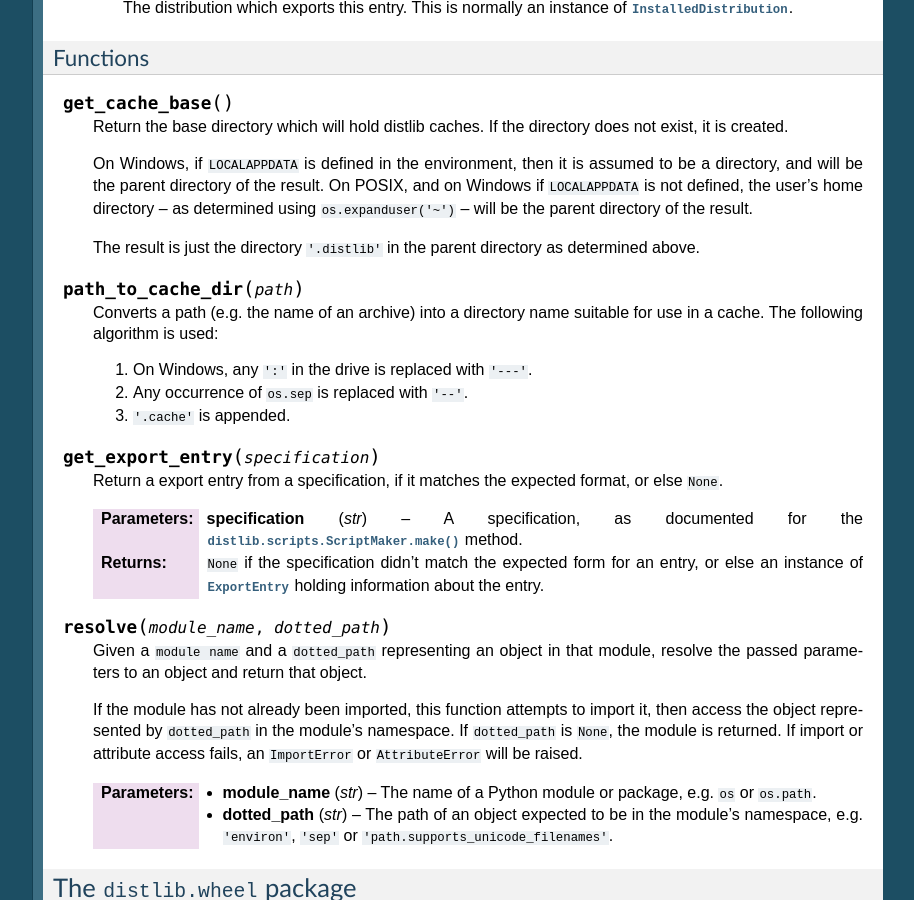
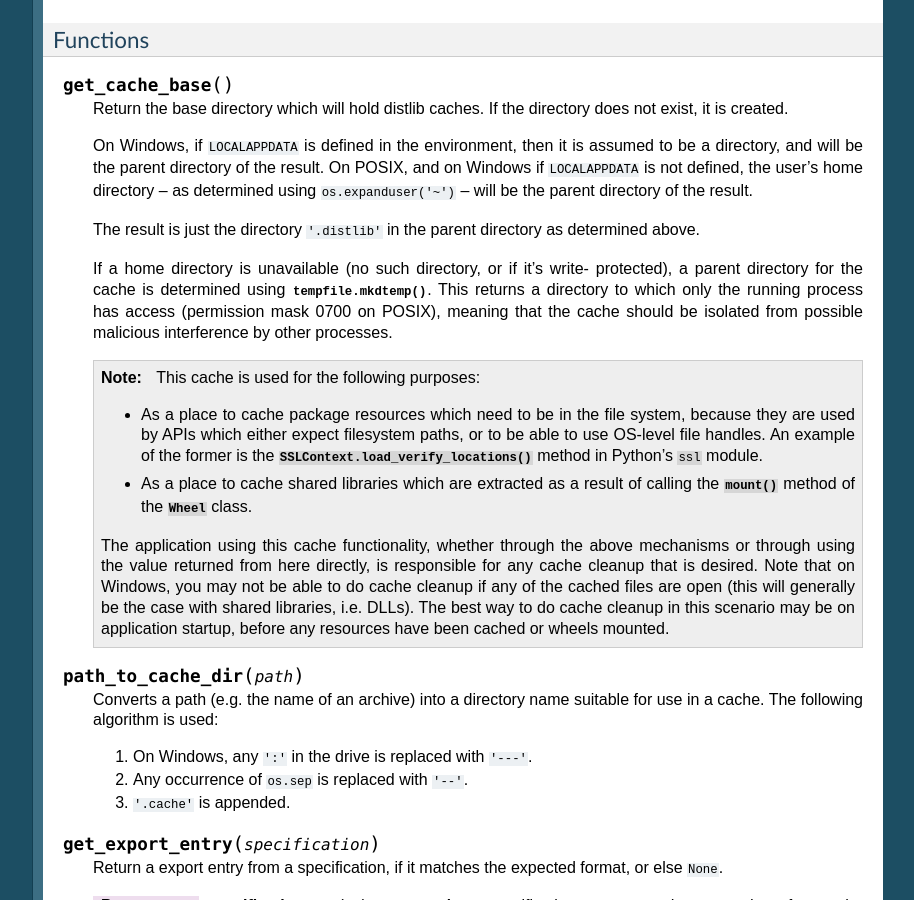
Before and after one commit to pypa/distlib, a Sphinx documentation site: the page built from docs/reference.rst, in a window 1280 px wide and 900 px high, scrolled down 14884 px. Shown: the whole window, without its empty margins (187-1101 px from the left). Built offline with Sphinx 7.4.7, drawn with Linux system fonts in a browser that asks for light colours; formulas are drawn with MathJax 3; comment, search, counter and statistics services are not loaded; some of the changed text lies outside the part shown.

Commit message:
Documentation updated.

```diff
--- a/CHANGES.rst
+++ b/CHANGES.rst
@@ -25,7 +25,8 @@
 
 - wheel
 
-    - Added ``verify``method to the ``Wheel`` class.
+    - Added ``verify``, ``is_compatible`` and ``is_mountable`` methods to the
+      ``Wheel`` class.
 
     - Converted local version separators from '-' to '_' and back.
 
--- a/docs/reference.rst
+++ b/docs/reference.rst
@@ -368,8 +368,10 @@
       This attribute is the same as the path for file-based resource.
       For resources in a .zip file, the relevant resource is extracted
       to a file in a cache in the file system, and the name of the cached
-      file is returned. This is for use with APIs that need file names
-      or to be able to access data through OS-level file handles.
+      file is returned. This is for use with APIs that need file names,
+      or need to be able to access data through OS-level file handles. See
+      the :class:`~distlib.resources.Cache` documentation for more
+      information about the cache.
 
    Methods:
 
@@ -445,17 +447,16 @@
    .. method:: __init__(base=None)
 
       Initialise a cache instance with a specific directory which holds the
-      cache. If ``base`` is specified but does not exist, it is created.
-      If ``base`` is not specified, it defaults to
-      ``os.expanduser('~/.distlib/resource-cache') on
-      POSIX platforms (``os.name == 'posix'``). On Windows, if the environment
-      contains ``LOCALAPPDATA``, the cache will be placed in
+      cache. If ``base`` is not specified, it defaults to the directory
+      ``resource-cache`` in the directory returned by
+      :func:`~distlib.util.get_cache_base`.
 
-          ``os.path.expandvars(r'$localappdata\.distlib\resource-cache')``
-
-      Otherwise, the location will be
-
-          ``os.path.expanduser(r'~\.distlib\resource-cache')``
+      .. warning:: If ``base`` is specified, it should exist and its
+         permissions (relevant on POSIX only) should be set to 0700 - i.e. only
+         the user of the running process has any rights over the directory. If
+         this is not done, the application using this functionality may be
+         vulnerable to security breaches as a result of other processes being
+         able to interfere with the cache.
 
    .. method:: get(resource)
 
@@ -1038,6 +1039,34 @@
    The result is just the directory ``'.distlib'`` in the parent directory as
    determined above.
 
+   If a home directory is unavailable (no such directory, or if it's write-
+   protected), a parent directory for the cache is determined using
+   :func:`tempfile.mkdtemp`. This returns a directory to which only the
+   running process has access (permission mask 0700 on POSIX), meaning that
+   the cache should be isolated from possible malicious interference by other
+   processes.
+
+   .. note:: This cache is used for the following purposes:
+
+      * As a place to cache package resources which need to be in the file
+        system, because they are used by APIs which either expect filesystem
+        paths, or to be able to use OS-level file handles. An example of the
+        former is the :meth:`SSLContext.load_verify_locations` method in
+        Python's ``ssl`` module.
+
+      * As a place to cache shared libraries which are extracted as a result
+        of calling the :meth:`~wheel.Wheel.mount` method of the
+        :class:`~wheel.Wheel` class.
+
+      The application using this cache functionality, whether through the
+      above mechanisms or through using the value returned from here directly,
+      is responsible for any cache cleanup that is desired. Note that on
+      Windows, you may not be able to do cache cleanup if any of the cached
+      files are open (this will generally be the case with shared libraries,
+      i.e. DLLs). The best way to do cache cleanup in this scenario may be on
+      application startup, before any resources have been cached or wheels
+      mounted.
+
 .. function:: path_to_cache_dir(path)
 
    Converts a path (e.g. the name of an archive) into a directory name
@@ -1150,6 +1179,21 @@
                        specified as ``True``, only the ``site-packages``
                        contents will be installed.
 
+
+   .. method:: is_compatible()
+
+      Determine whether this wheel instance is compatible with the
+      running Python.
+
+      :return: ``True`` if compatible, else ``False``.
+
+   .. method:: is_mountable()
+
+      Determine whether this wheel instance is indicated suitable for
+      mounting in its metadata.
+
+      :return: ``True`` if mountable, else ``False``.
+
    .. method:: mount(append=False)
 
       Mount the wheel so that its contents can be imported directly, without
@@ -1157,18 +1201,39 @@
       has metadata about these extensions, the extensions are also available
       for import.
 
-      If the wheels tags indicate it is not compatible with the running Python,
-      a :class:`DistlibException` is raised.
+      If the wheel tags indicate it is not compatible with the running Python,
+      a :class:`DistlibException` is raised. (The :meth:`is_compatible`
+      method is used to determine compatibility.)
+
+      If the wheel is indicated as not suitable for mounting, a
+      :class:`DistlibException` is raised.  (The :meth:`is_mountable`
+      method is used to determine mountability.)
 
       :param append: If ``True``, the wheel's pathname is added to the end of
                      ``sys.path``. By default, it is added to the beginning.
 
+      .. note:: Wheels may state in their metadata that they are not
+         intended to be mountable, in which case this method will raise a
+         :class:`DistlibException` with a suitable message. If C extensions
+         are extracted, the location for extraction will be under the
+         directory ``dylib-cache`` in the directory returned by
+         :func:`~distlib.util.get_cache_base`.
+
+         Wheels may be marked by their publisher as unmountable to indicate
+         that running directly from a zip is not supported by the packaged
+         software.
 
     .. method:: unmount()
 
       Unmount the wheel so that its contents can no longer be imported
       directly. If the wheel contains C extensions and has metadata about these
       extensions, the extensions are also made unavailable for import.
+
+      .. note:: Unmounting does not automatically clean up any extracted C
+         extensions, as that may not be desired (and not possible, on Windows,
+         because the files will be open). See the
+         :func:`~distlib.util.get_cache_base` documentation for suggested
+         cleanup scenarios.
 
     .. method:: verify()
 
--- a/docs/tutorial.rst
+++ b/docs/tutorial.rst
@@ -105,8 +105,8 @@
   on a path.
 
 * :class:`Distribution`, which represents an individual distribution,
-  conforming to recent packaging PEPs (:pep:`426`, :pep:`386`, :pep:`376`,
-  :pep:`345`, :pep:`314` and :pep:`241`).
+  conforming to recent packaging PEPs (:pep:`440`, :pep:`426`, :pep:`386`,
+  :pep:`376`, :pep:`345`, :pep:`314` and :pep:`241`).
 * :class:`EggInfoDistribution`, which represents a legacy distribution in
   egg format.
 
```
